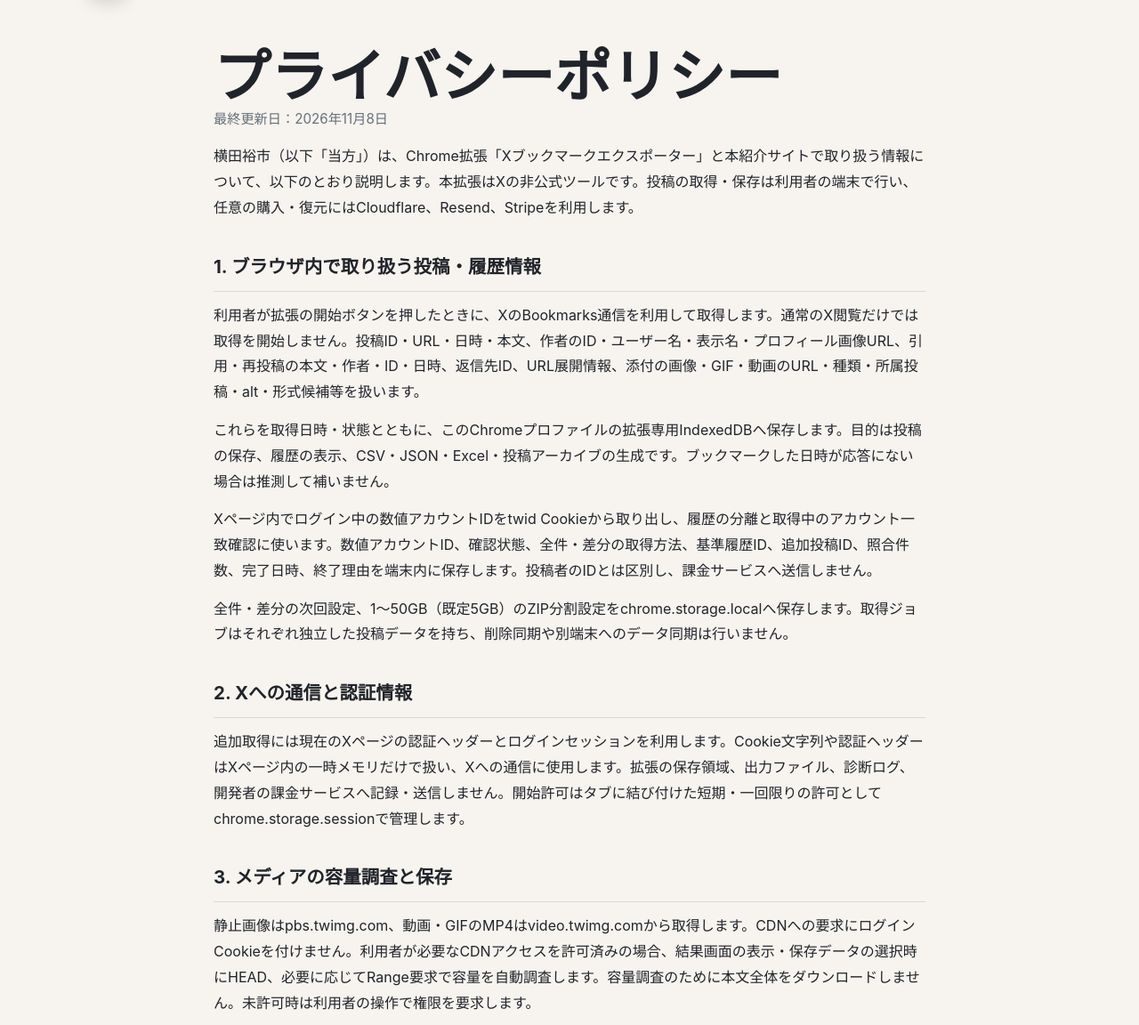
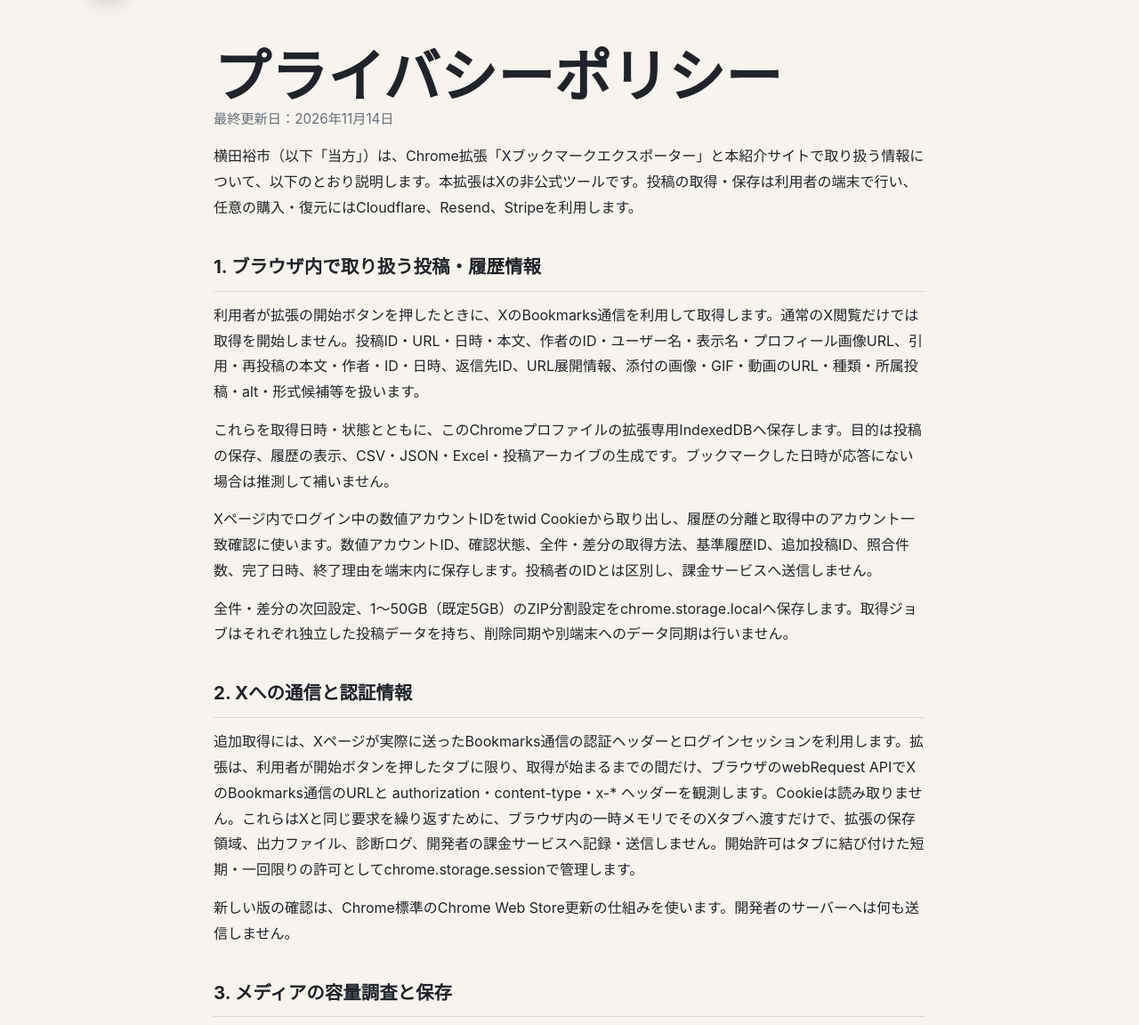
Before and after one commit to yokoichi/apps-portal, a plain HTML site: page x-bookmark-exporter/privacy/index.html in a window 1280 px wide. Shown: the part 73-1225 px from the top of the page at 89% size. Drawn offline with Linux system fonts and the light colour scheme.

Commit message:
Update X bookmark exporter privacy policy for webRequest capture
Co-Authored-By: Claude Opus 5.5 <noreply@anthropic.com>

```diff
--- a/x-bookmark-exporter/privacy/index.html
+++ b/x-bookmark-exporter/privacy/index.html
@@ -15,7 +15,7 @@
   </header>
   <main class="page legal-page">
     <h1>プライバシーポリシー</h1>
-    <p class="page-meta">最終更新日：2026年11月8日</p>
+    <p class="page-meta">最終更新日：2026年11月14日</p>
     <p>横田裕市（以下「当方」）は、Chrome拡張「Xブックマークエクスポーター」と本紹介サイトで取り扱う情報について、以下のとおり説明します。本拡張はXの非公式ツールです。投稿の取得・保存は利用者の端末で行い、任意の購入・復元にはCloudflare、Resend、Stripeを利用します。</p>
     <section>
       <h2>1. ブラウザ内で取り扱う投稿・履歴情報</h2>
@@ -26,7 +26,8 @@
     </section>
     <section>
       <h2>2. Xへの通信と認証情報</h2>
-      <p>追加取得には現在のXページの認証ヘッダーとログインセッションを利用します。Cookie文字列や認証ヘッダーはXページ内の一時メモリだけで扱い、Xへの通信に使用します。拡張の保存領域、出力ファイル、診断ログ、開発者の課金サービスへ記録・送信しません。開始許可はタブに結び付けた短期・一回限りの許可としてchrome.storage.sessionで管理します。</p>
+      <p>追加取得には、Xページが実際に送ったBookmarks通信の認証ヘッダーとログインセッションを利用します。拡張は、利用者が開始ボタンを押したタブに限り、取得が始まるまでの間だけ、ブラウザのwebRequest APIでXのBookmarks通信のURLと authorization・content-type・x-* ヘッダーを観測します。Cookieは読み取りません。これらはXと同じ要求を繰り返すために、ブラウザ内の一時メモリでそのXタブへ渡すだけで、拡張の保存領域、出力ファイル、診断ログ、開発者の課金サービスへ記録・送信しません。開始許可はタブに結び付けた短期・一回限りの許可としてchrome.storage.sessionで管理します。</p>
+      <p>新しい版の確認は、Chrome標準のChrome Web Store更新の仕組みを使います。開発者のサーバーへは何も送信しません。</p>
     </section>
     <section>
       <h2>3. メディアの容量調査と保存</h2>
```
Also changed, not shown: 1 other file.
